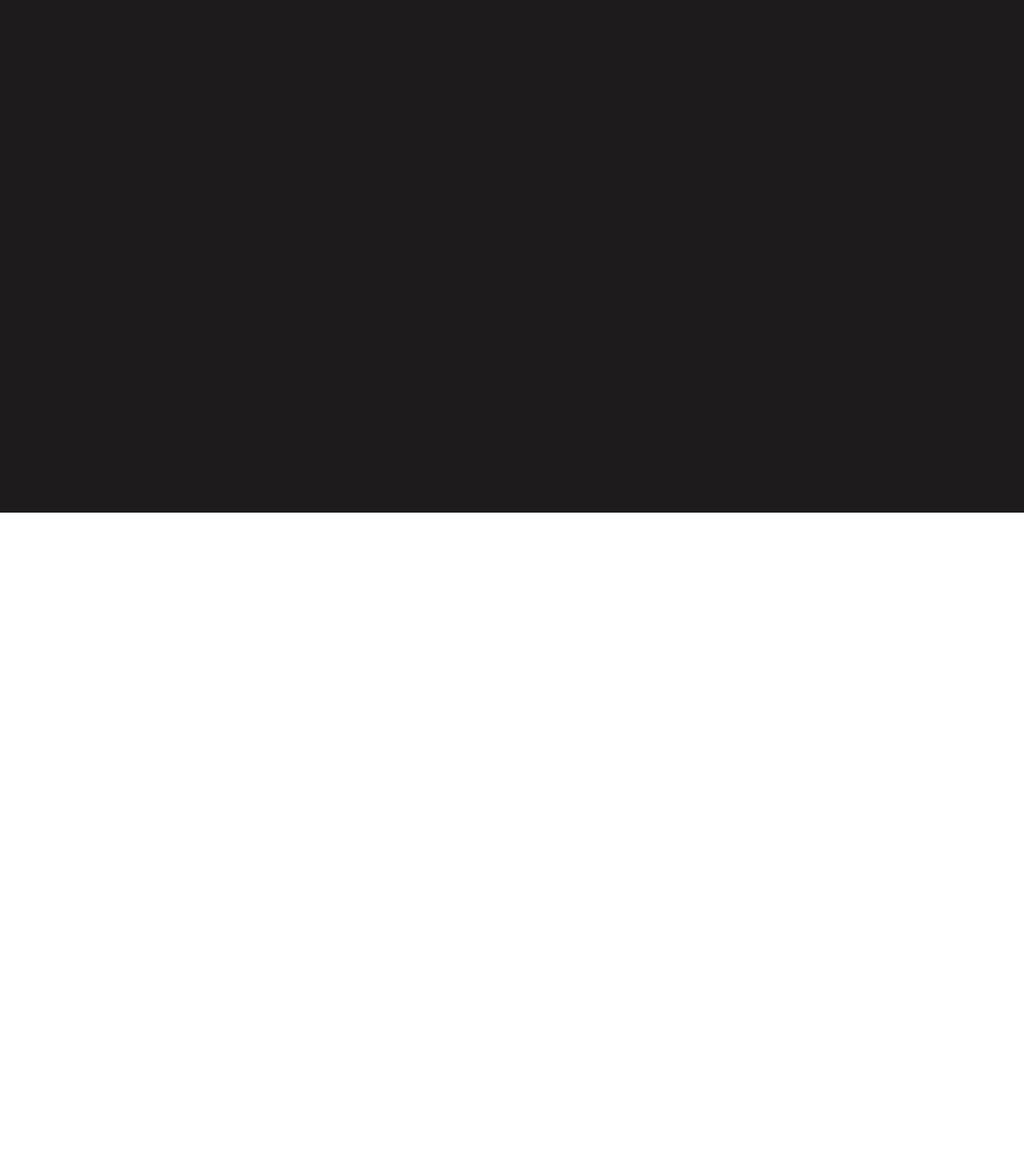
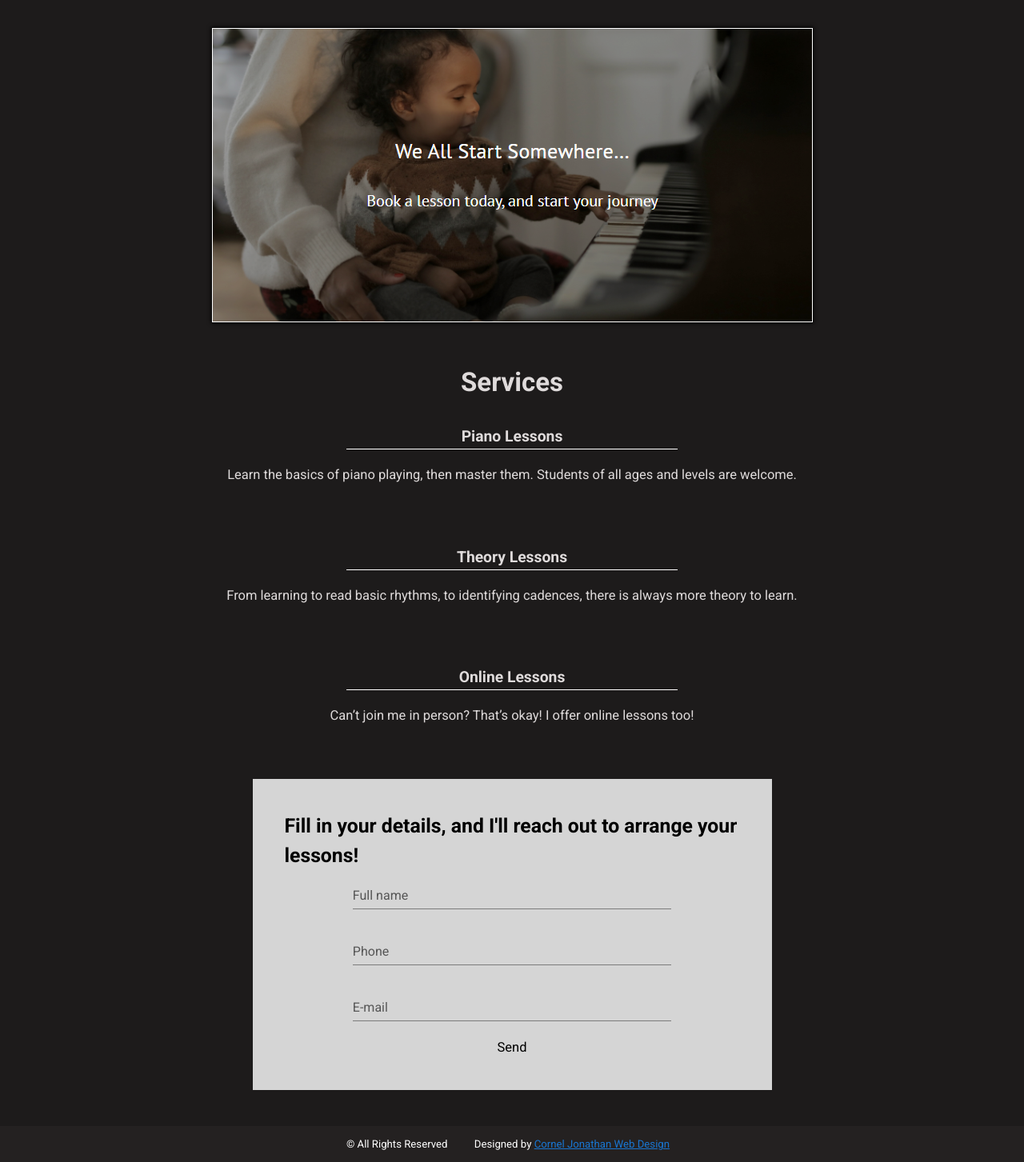
Before and after one commit to Hi-Im-Jony/pieter-piano, a Vue app: page /lessons in a window 1280 px wide. Shown: the part 159-1612 px from the top of the page at 80% size. Before the commit the page ends 800 px from the top, so only its background shows below. Built offline with nearby package versions, Linux system fonts and the light colour scheme.

Commit message:
moved lesson page to the actual lessons page

```diff
--- a/src/views/About.vue
+++ /dev/null
@@ -1,18 +0,0 @@
-<template>
-  <div class="about">
-    <h1 id="page-title">
-      Book Your Lesson Today
-    </h1>
-    <img id="lesson pic" src="../assets/lesson-pic.png" alt="" />
-  </div>
-</template>
-
-<style scoped>
-.about {
-  height: 200vh;
-  background-color: white;
-  display: flex;
-  flex-direction: column;
-  align-items: center;
-}
-</style>
--- a/src/views/Lessons.vue
+++ b/src/views/Lessons.vue
@@ -0,0 +1,68 @@
+<template>
+  <div data-aos="fade-in" class="lessons">
+    <h1 id="page-title">
+      Book Your Lesson Today
+    </h1>
+    <img id="lesson-pic" src="../assets/lesson-pic.png" alt="" />
+    <services />
+    <form name="contact" netlify>
+      <h2 id="form-title">
+        Fill in your details, and I'll reach out to arrange your lessons!
+      </h2>
+      <div class="input-container">
+        <v-text-field label="Full name" required></v-text-field>
+
+        <v-text-field label="Phone" required></v-text-field>
+
+        <v-text-field label="E-mail" required></v-text-field>
+      </div>
+      <div>
+        <button type="submit">Send</button>
+      </div>
+    </form>
+    <my-footer />
+  </div>
+</template>
+
+<script>
+import MyFooter from "../components/my-footer.vue";
+import Services from "../components/services.vue";
+export default {
+  name: "About",
+  components: {
+    Services,
+    MyFooter,
+  },
+};
+</script>
+
+<style scoped>
+.lessons {
+  min-height: 100vh;
+  background-color: rgb(29, 27, 27);
+  display: flex;
+  flex-direction: column;
+  align-items: center;
+  justify-content: space-around;
+  padding: 50px;
+}
+#lesson-pic {
+  box-shadow: 0px 0px 5px 1px black;
+  border: solid white;
+  border-width: 1px;
+  margin: 30px;
+}
+form {
+  background: rgba(255, 255, 255, 0.815);
+  color: black;
+  width: 55%;
+  padding: 40px;
+  display: flex;
+  flex-direction: column;
+  align-items: center;
+  margin: 0 0 40px 0;
+}
+.input-container {
+  width: 70%;
+}
+</style>
```
